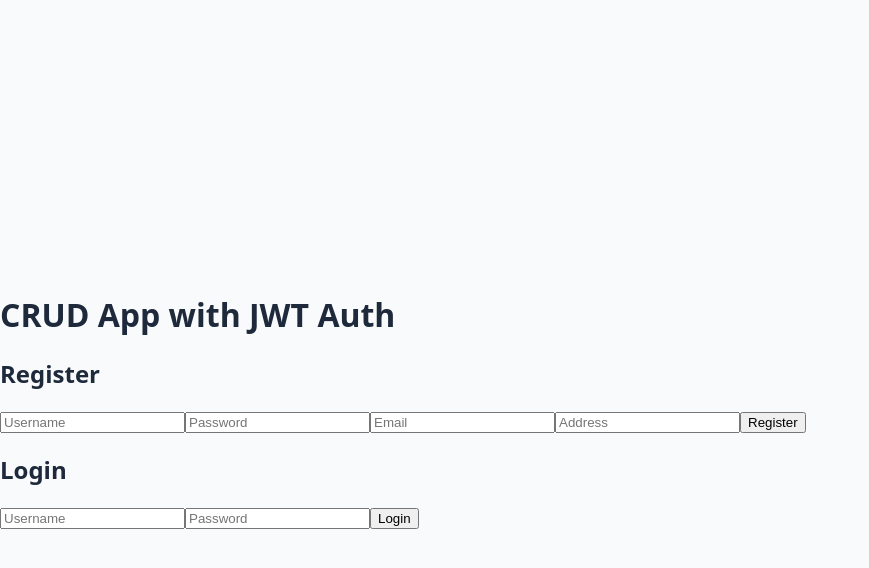
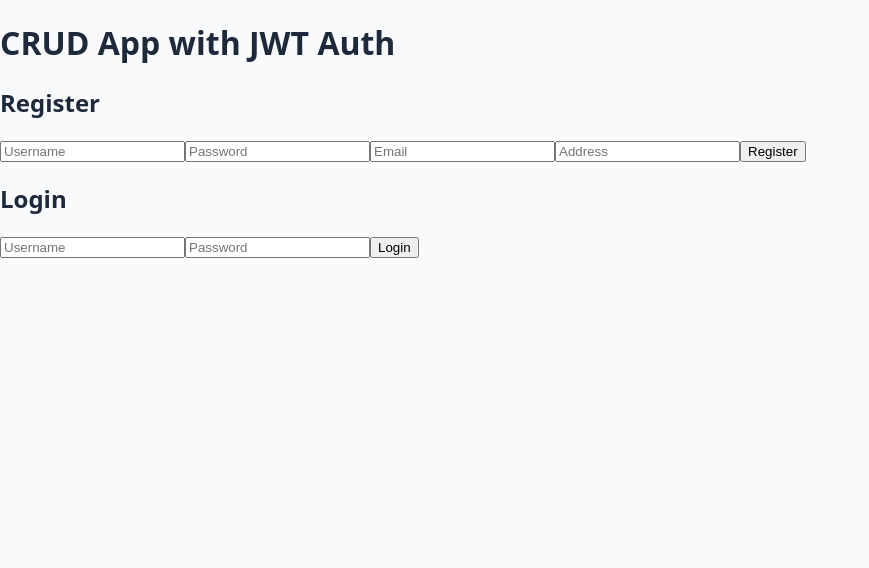
Before and after one commit to tarannumtasfia/crud_frontend, a React (Vite) app: page / in a window 1280 px wide. Shown: the top 568 px of the page, without its empty margins (0-869 px from the left). Built offline with nearby package versions, Linux system fonts and the light colour scheme.

Commit message:
commited

```diff
--- a/src/App.jsx
+++ b/src/App.jsx
@@ -13,7 +13,7 @@
   };
 
   return (
-    <div>
+    <div >
       <h1>CRUD App with JWT Auth</h1>
 
       {!loggedIn ? (
--- a/src/main.jsx
+++ b/src/main.jsx
@@ -1,10 +1,12 @@
 import React from 'react';
 import ReactDOM from 'react-dom/client';
 import App from './App.jsx';
-import './index.css'; // Ensure you import your CSS file
+import './index.css';
 
 ReactDOM.createRoot(document.getElementById('root')).render(
   <React.StrictMode>
-    <App />
+    <div className="min-h-screen bg-gradient-to-br from-sky-50 to-indigo-100">
+      <App />
+    </div>
   </React.StrictMode>
 );
```
